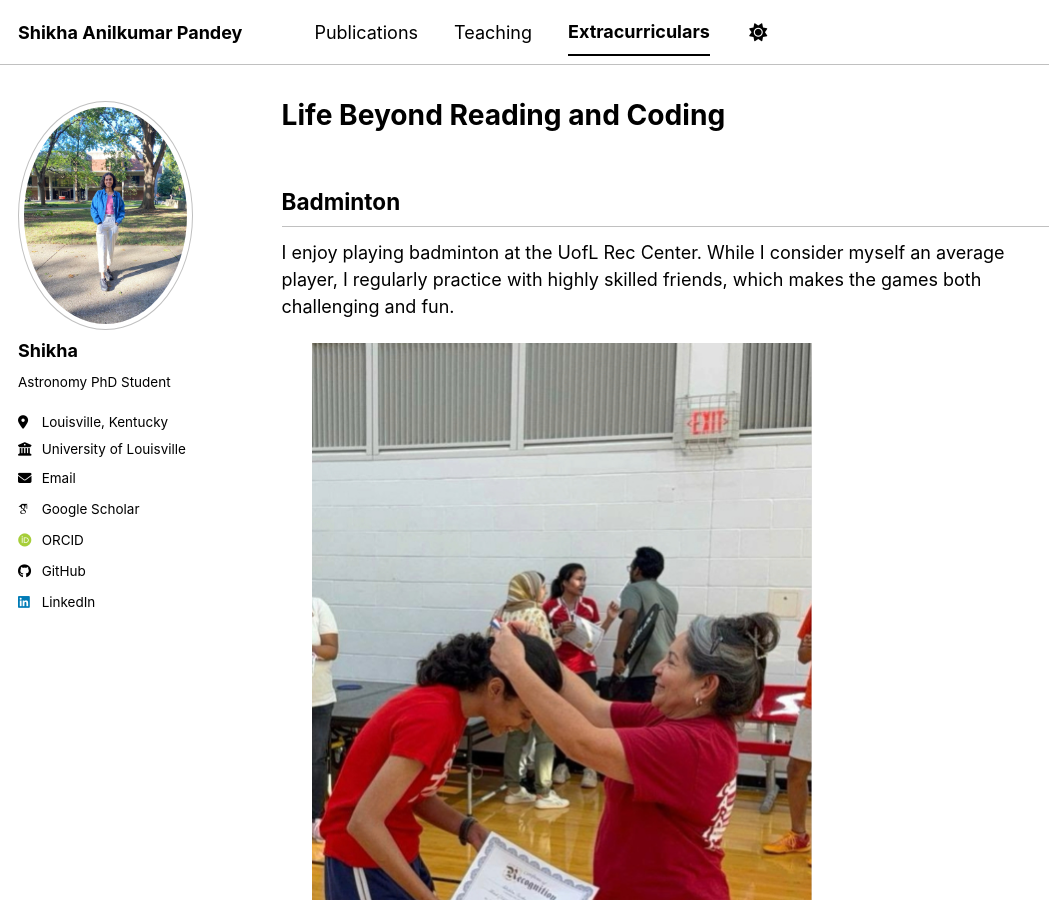
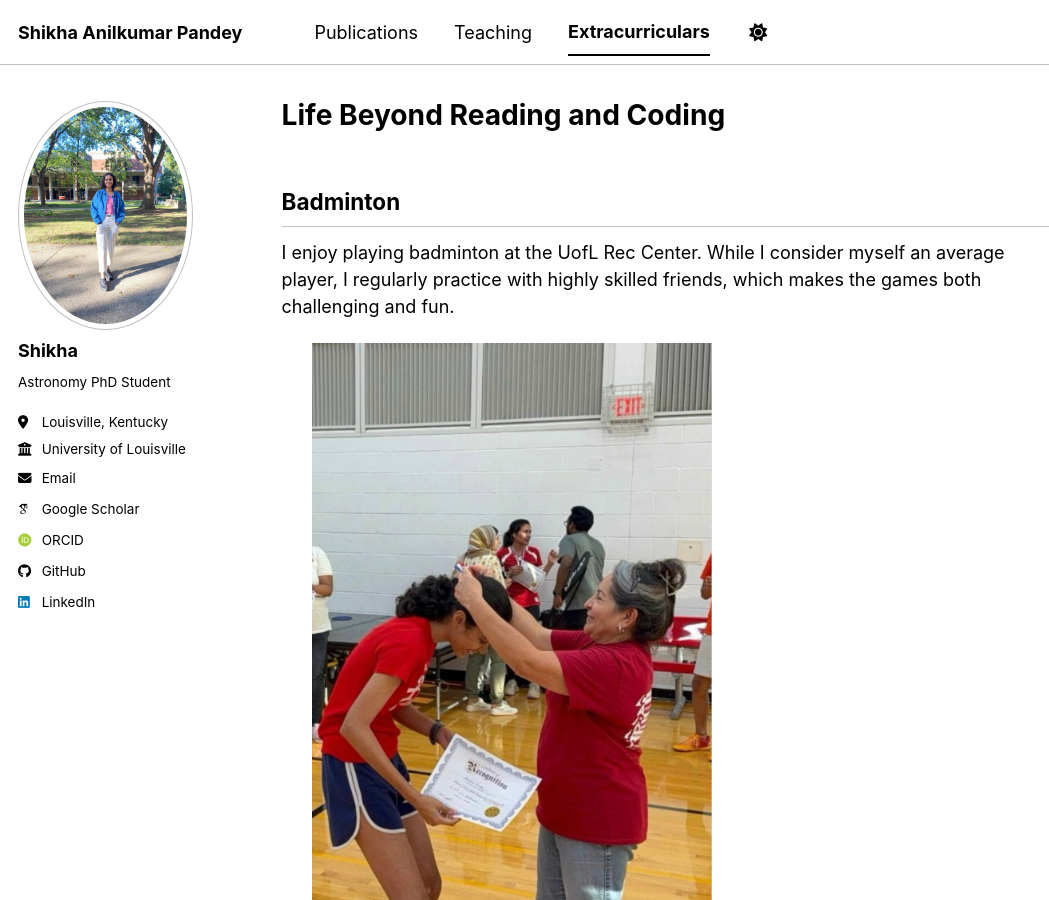
Before and after one commit to pshikha/pshikha.github.io, a Jekyll site: the page built from _pages/markdown.md, in a window 1280 px wide and 900 px high. Shown: the whole window, without its empty margins (0-1049 px from the left). Built offline with Jekyll 4.4.1, drawn with Linux system fonts in a browser that asks for light colours; some web fonts are replaced; a script bundle is joined from its source files by our own code; library files that are not in the unit come from our copies.

Commit message:
Update markdown.md

```diff
--- a/_pages/markdown.md
+++ b/_pages/markdown.md
@@ -14,8 +14,8 @@
 I enjoy playing badminton at the UofL Rec Center. While I consider myself an average player, I regularly practice with highly skilled friends, which makes the games both challenging and fun.
 
 <div>
-<img src="/images/bad1.jpg" width="500" height="700" hspace="30"/>
-<img src="/images/bad2.jpg" width="500" height="700"/>
+<img src="/images/bad1.jpg" width="400" height="600" hspace="30"/>
+<img src="/images/bad2.jpg" width="400" height="600"/>
 </div>
 
 
@@ -24,16 +24,19 @@
 ## Running
 Since starting my PhD, I’ve tried to maintain an intense workout routine, and running has quickly become my sport of choice. I’m up to about five miles and still building my endurance for a mini marathon this April!
 <div>
-<img src="/images/run1.jpg" width="500" height="700" hspace="30"/>
-<img src="/images/run2.jpg" width="500" height="700"/>
+<img src="/images/run1.jpg" width="400" height="600" hspace="30"/>
+<img src="/images/run2.jpg" width="400" height="600"/>
 </div>
 
 ## Hiking
 Spending time in nature through long hikes along scenic trails is one of my favorite ways to relax and recharge.
 <div>
-<img src="/images/hike1.jpg" width="500" height="700" hspace="30"/>
-<img src="/images/hike4.jpg" width="500" height="700"/>
+<img src="/images/hike1.jpg" width="400" height="600" hspace="30"/>
+<img src="/images/hike4.jpg" width="400" height="600"/>
 </div>
 
 ## Skiing
 Only one skiing trip so far, but it turned out to be one of the best experiences — definitely looking forward to going again.
+<div>
+<img src="/images/ski1.jpg" width="400" height="600"/>
+</div>
```
